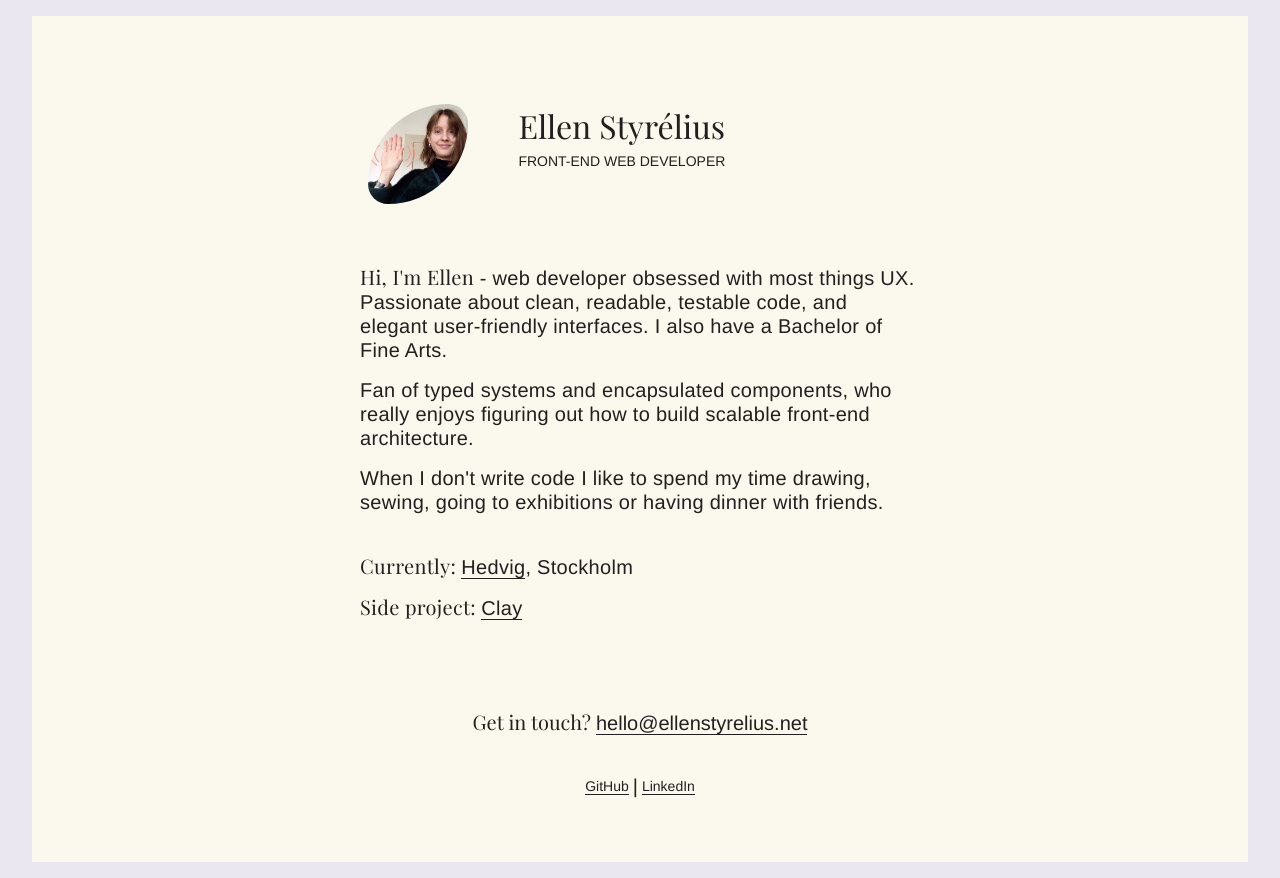
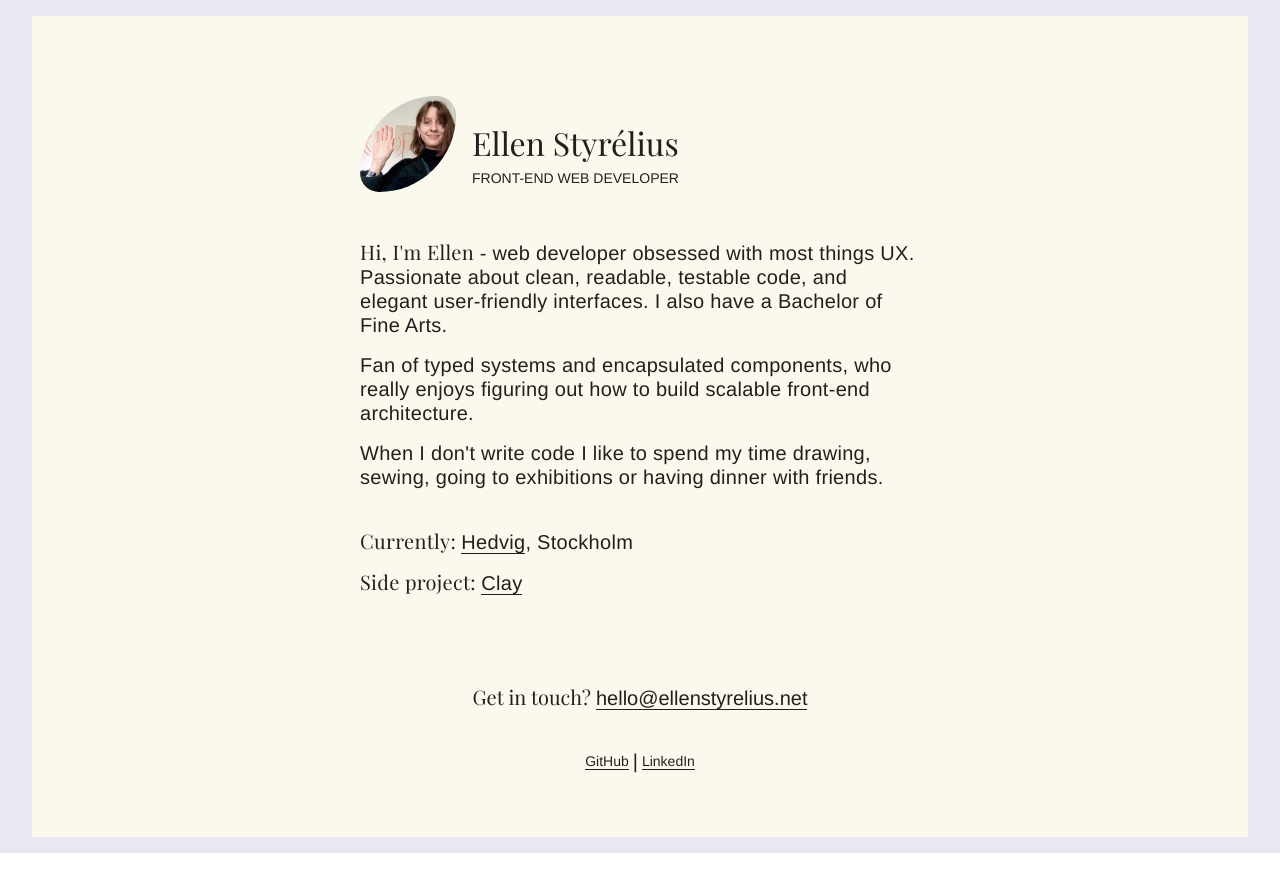
Before and after one commit to styrelius/about-me, a React (Create React App) app: page / in a window 1280 px wide. After the commit the page ends 853 px from the top, so only its background shows below. Built offline with nearby package versions, Linux system fonts and the light colour scheme.

Commit message:
Change layout of Header component

```diff
--- a/src/components/header.jsx
+++ b/src/components/header.jsx
@@ -16,7 +16,8 @@ const Content = styled.div(({ headerContentWidth }) => ({
   maxWidth: '100%',
   display: 'flex',
   flexWrap: 'wrap',
-  justifyContent: 'space-between',
+  alignItems: 'flex-end',
+  justifyContent: 'start',
   [mobileScreen]: {
     justifyContent: 'center',
     alignItems: 'flex-end',
@@ -24,7 +25,7 @@ const Content = styled.div(({ headerContentWidth }) => ({
 }))
 
 const HeadingsWrapper = styled.div({
-  padding: 8,
+  padding: '0 16px',
 })
 
 const Heading = styled.h1({
@@ -47,12 +48,8 @@ const SubHeading = styled.h2({
   },
 })
 
-const ImageWrapper = styled.div({
-  padding: 8,
-})
-
 const Image = styled.img({
-  height: 100,
+  height: 96,
   borderRadius: '200% 50%',
 })
 
@@ -62,9 +59,7 @@ export function Header({ pageContentWrapperWidth }) {
   return (
     <Container>
       <Content headerContentWidth={headerContentWidth}>
-        <ImageWrapper>
-          <Image src={ellen} />
-        </ImageWrapper>
+        <Image src={ellen} />
         <HeadingsWrapper>
           <Heading>Ellen Styrélius</Heading>
           <SubHeading>front-end web developer</SubHeading>
```
